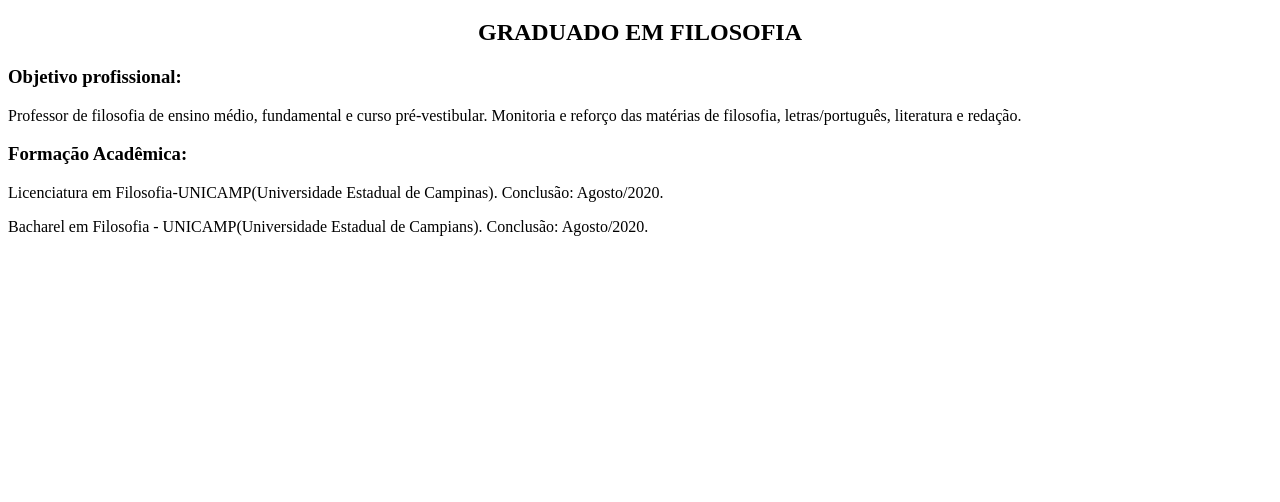
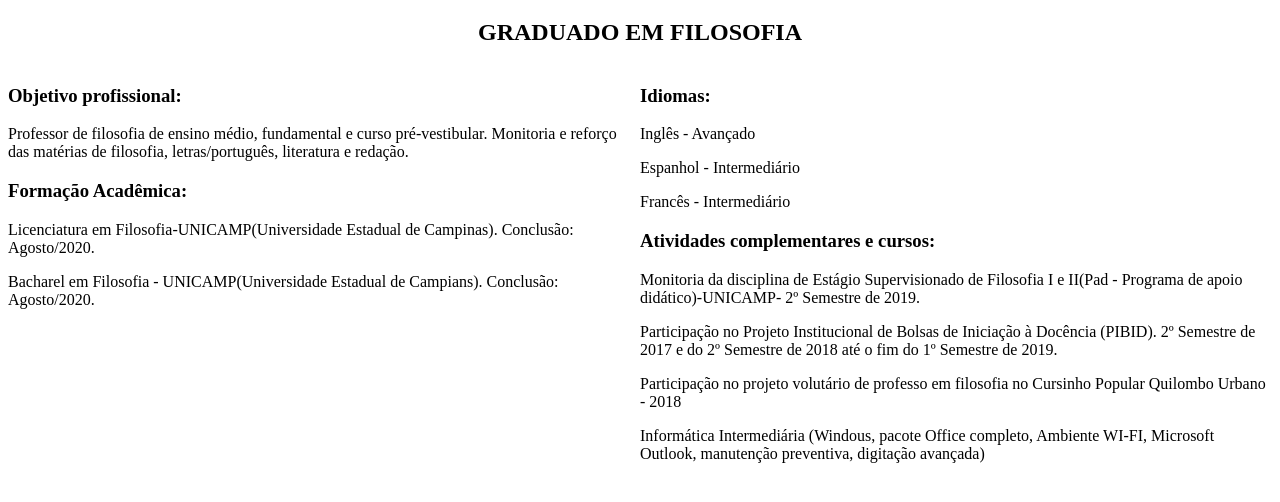
Before and after one commit to leonardomosso/Curriculum-com-HTML-e-CSS, a plain HTML site: page Curriculum/index.html in a window 1280 px wide. Shown: the part 288-790 px from the top of the page. Drawn offline with Linux system fonts and the light colour scheme.

Commit message:
Organizando colunas do <Main>
Colocando colunas na parte principal da página.

```diff
--- a/Curriculum/index.css
+++ b/Curriculum/index.css
@@ -20,3 +20,18 @@ header img {
 .título{
     text-align: center;
 }
+
+/* main */
+
+.linha{
+    display: flex;
+    flex-flow: row wrap;
+}
+
+.coluna-esquerda{
+    width: 50%;
+}
+
+.coluna-direita{
+    width: 50%;
+}
--- a/Curriculum/index.html
+++ b/Curriculum/index.html
@@ -11,7 +11,7 @@
 <body>
     <header>
         <figure>
-        <img src="C:\Users\CASSIO\Documents\Programação\Projetos para aprendizado\Curriculum\Curriculum-com-HTML-e-CSS\Imagem\IMG_20200125_133319.jpg" alt="imagem-perfil">
+        <img src="Imagem/IMG_20200125_133319.jpg" alt="imagem-perfil">
         </figure>
 
     </header>
@@ -21,6 +21,7 @@
             <h2> GRADUADO EM FILOSOFIA</h2>
         </div>
 
+        <div class="linha">
         <!-- Primeira coluna com o objetivo profissional e formação acadêmica: -->
             <div class="coluna coluna-esquerda">
 
@@ -38,11 +39,32 @@
 
 
             </div>
+            <!-- Segunda coluna com os idiomas e atividades complementares e cursos.-->
             <div class="coluna coluna-direita">
+                <section>
+                    <h3>Idiomas:</h3>
+                    <p>Inglês - Avançado</p>
+                    <p> Espanhol - Intermediário</p>
+                    <p>Francês - Intermediário</p>
+                </section>
+                <section>
+                    <h3>Atividades complementares e cursos:</h3>
+                    <p>Monitoria da disciplina de Estágio Supervisionado de Filosofia I e II(Pad - Programa de apoio didático)-UNICAMP- 2º Semestre de 2019.</p>
+                    <p>Participação no Projeto Institucional de Bolsas de Iniciação à Docência (PIBID). 2º Semestre de 2017 e do 2º Semestre de 2018 até o fim do 1º Semestre de 2019.</p>
+                    <p> Participação no projeto volutário de professo em filosofia no Cursinho Popular Quilombo Urbano - 2018</p>
+                    <p>Informática Intermediária (Windous, pacote Office completo, Ambiente WI-FI, Microsoft Outlook, manutenção preventiva, digitação avançada)</p>
+                </section>
 
+            </div>
         </div>
 
     </main>
+
+    <footer>
+
+
+
+    </footer>
 
 
 
```
Lines whose indentation alone changed are shown as unchanged.
